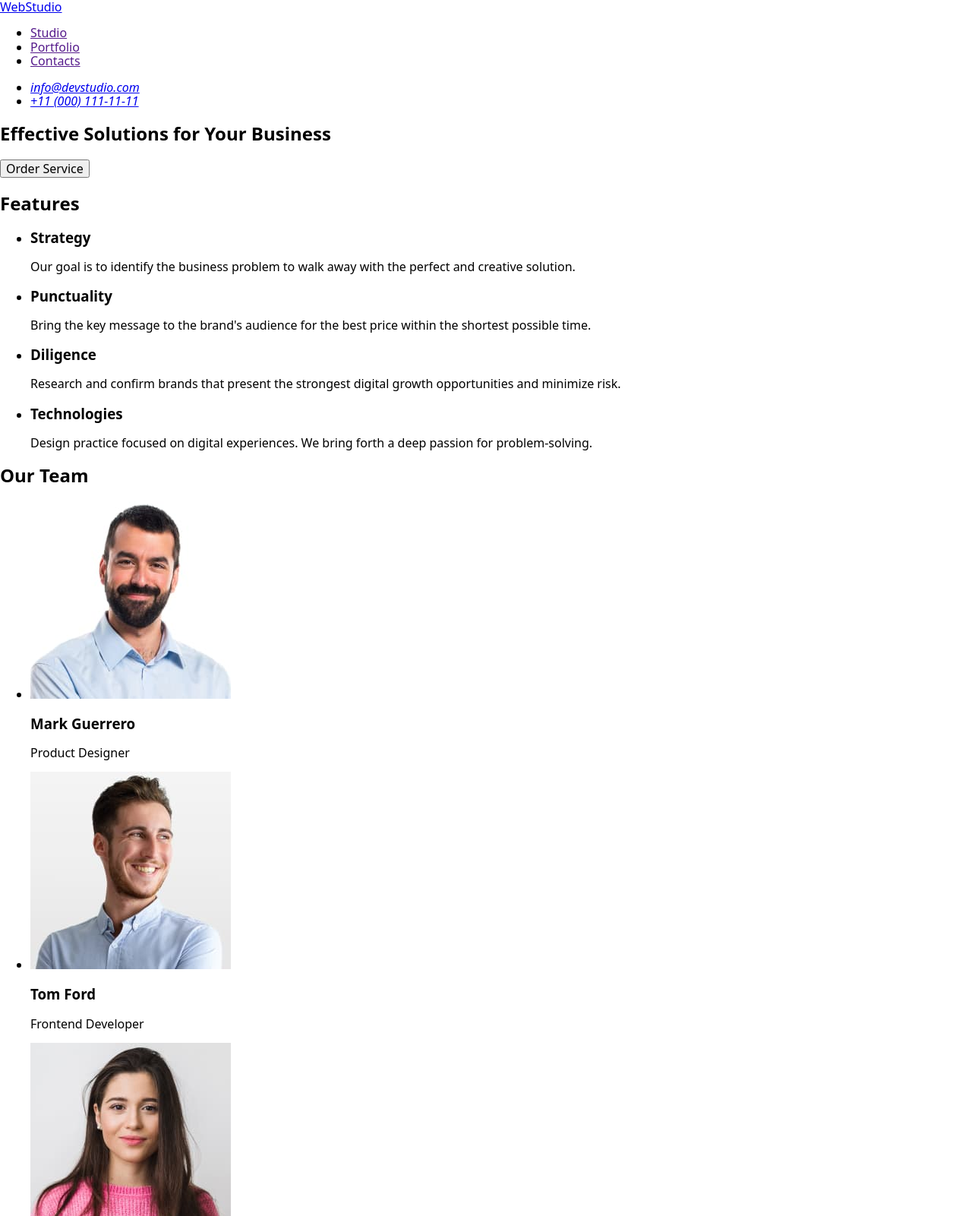
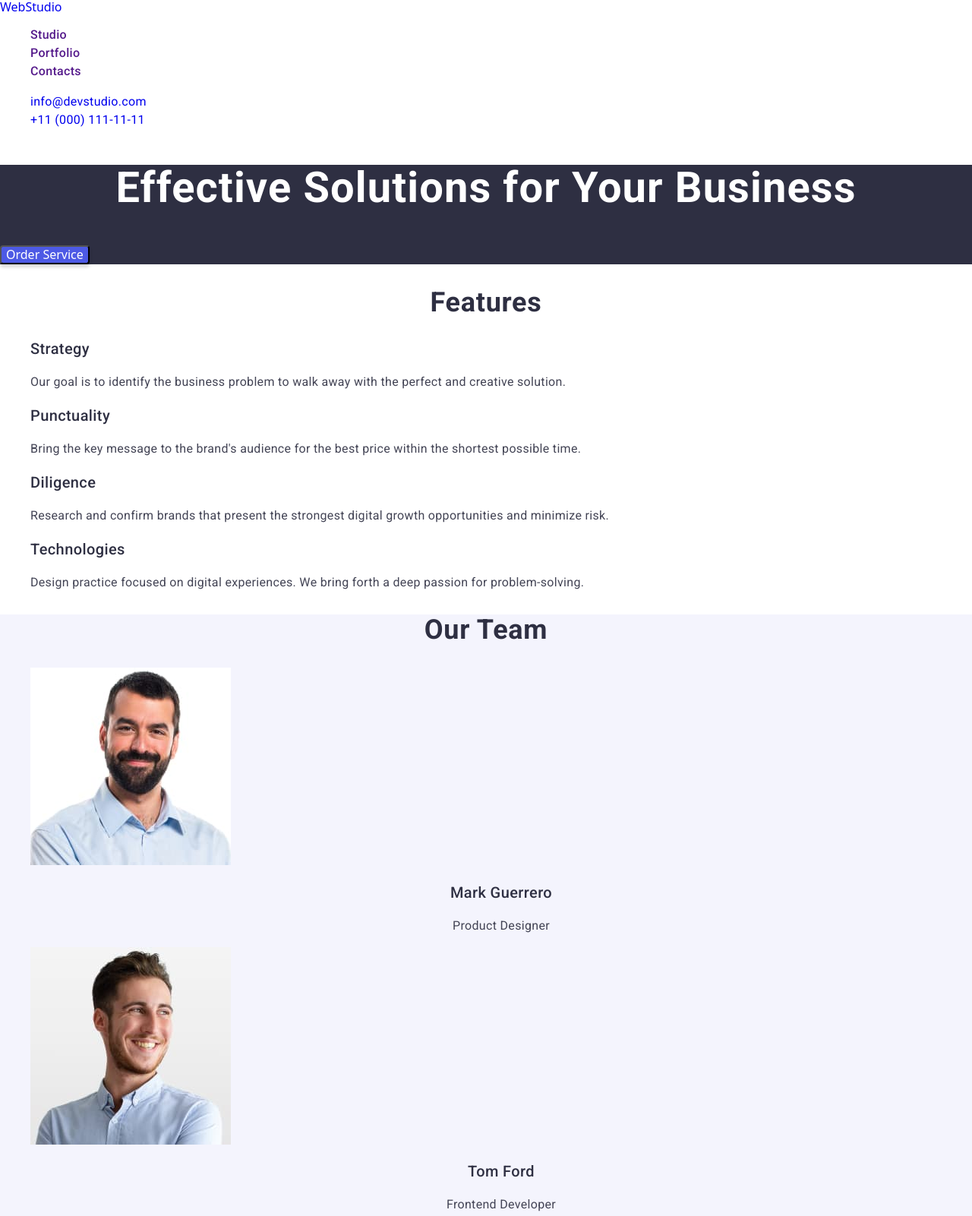
Before and after one commit to Vasylievcode/goit-markup-hw-02, a plain HTML site: page index.html in a window 1280 px wide. Shown: the top 1601 px of the page at 76% size. Drawn offline with nearby package versions, Linux system fonts and the light colour scheme.

Commit message:
html+css(without logo) NOT clean code

```diff
--- a/css/styles.css
+++ b/css/styles.css
@@ -13,3 +13,162 @@
   --white-background: #ffffff;
   --modal-background: #fcfcfc;
 }
+
+/* Reset */
+
+ul {
+  list-style: none;
+}
+a {
+  text-decoration: none;
+}
+
+/* Header */
+.nav {
+  color: var(--dark);
+  font-family: Roboto;
+  font-size: 16px;
+  font-style: normal;
+  font-weight: 500;
+  line-height: 24px; /* 150% */
+  letter-spacing: 0.32px;
+}
+.address {
+  color: var(--text);
+  font-family: Roboto;
+  font-size: 16px;
+  font-style: normal;
+  font-weight: 400;
+  line-height: 24px; /* 150% */
+  letter-spacing: 0.32px;
+}
+
+/* Hero */
+.hero {
+  background: var(--dark);
+}
+.hero-header {
+  color: var(--white-background);
+  text-align: center;
+  font-family: Roboto;
+  font-size: 56px;
+  font-style: normal;
+  font-weight: 700;
+  line-height: 60px; /* 107.143% */
+  letter-spacing: 1.12px;
+}
+.button {
+  color: var(--white-background);
+  border-radius: 4px;
+  background: var(--iris, #4d5ae5);
+  box-shadow: 0px 4px 4px 0px rgba(0, 0, 0, 0.15);
+}
+
+/* Features */
+.features-header {
+  color: var(--dark);
+  text-align: center;
+  font-family: Roboto;
+  font-size: 36px;
+  font-style: normal;
+  font-weight: 700;
+  line-height: 40px; /* 111.111% */
+  letter-spacing: 0.72px;
+  text-transform: capitalize;
+}
+.features-title {
+  color: var(--dark);
+  font-family: Roboto;
+  font-size: 20px;
+  font-style: normal;
+  font-weight: 500;
+  line-height: 24px; /* 120% */
+  letter-spacing: 0.4px;
+}
+.features-text {
+  color: var(--text);
+  font-family: Roboto;
+  font-size: 16px;
+  font-style: normal;
+  font-weight: 400;
+  line-height: 24px; /* 150% */
+  letter-spacing: 0.32px;
+}
+/* Our Team */
+.team-section {
+  background: var(--light);
+}
+.team-header {
+  color: var(--dark);
+  text-align: center;
+  font-family: Roboto;
+  font-size: 36px;
+  font-style: normal;
+  font-weight: 700;
+  line-height: 40px; /* 111.111% */
+  letter-spacing: 0.72px;
+  text-transform: capitalize;
+}
+.team-title {
+  color: var(--dark);
+  text-align: center;
+  font-family: Roboto;
+  font-size: 20px;
+  font-style: normal;
+  font-weight: 500;
+  line-height: 24px; /* 120% */
+  letter-spacing: 0.4px;
+}
+.team-text {
+  color: var(--text);
+  text-align: center;
+  font-family: Roboto;
+  font-size: 16px;
+  font-style: normal;
+  font-weight: 400;
+  line-height: 24px; /* 150% */
+  letter-spacing: 0.32px;
+}
+/* Our Portfolio */
+.portfolio-header {
+  color: var(--dark);
+  text-align: center;
+  font-family: Roboto;
+  font-size: 36px;
+  font-style: normal;
+  font-weight: 700;
+  line-height: 40px; /* 111.111% */
+  letter-spacing: 0.72px;
+  text-transform: capitalize;
+}
+.portfolio-title {
+  color: var(--dark);
+  font-family: Roboto;
+  font-size: 20px;
+  font-style: normal;
+  font-weight: 500;
+  line-height: 24px; /* 120% */
+  letter-spacing: 0.4px;
+}
+.portfolio-text {
+  color: var(--text);
+  font-family: Roboto;
+  font-size: 16px;
+  font-style: normal;
+  font-weight: 400;
+  line-height: 24px; /* 150% */
+  letter-spacing: 0.32px;
+}
+/* Footer */
+.footer {
+  background-color: var(--dark);
+}
+.footer-text {
+  color: var(--light);
+  font-family: Roboto;
+  font-size: 16px;
+  font-style: normal;
+  font-weight: 400;
+  line-height: 24px; /* 150% */
+  letter-spacing: 0.32px;
+}
--- a/index.html
+++ b/index.html
@@ -22,14 +22,14 @@
       <!-- Header -->
       <nav>
         <a class="logo" href="./index.html">WebStudio</a>
-        <ul>
+        <ul class="nav">
           <li><a href="">Studio</a></li>
           <li><a href="">Portfolio</a></li>
           <li><a href="">Contacts</a></li>
         </ul>
       </nav>
       <address>
-        <ul>
+        <ul class="address">
           <li>
             <a href="mailto:info@devstudio.com">info@devstudio.com</a>
           </li>
@@ -41,48 +41,48 @@
     </header>
     <!-- Main -->
     <main>
-      <section>
+      <section class="hero">
         <!-- Hero -->
-        <h1>Effective Solutions for Your Business</h1>
-        <button type="button">Order Service</button>
+        <h1 class="hero-header">Effective Solutions for Your Business</h1>
+        <button type="button" class="button">Order Service</button>
       </section>
       <section>
         <!-- Features -->
-        <h2>Features</h2>
+        <h2 class="features-header">Features</h2>
         <ul>
           <li>
-            <h3>Strategy</h3>
-            <p>
+            <h3 class="features-title">Strategy</h3>
+            <p class="features-text">
               Our goal is to identify the business problem to walk away with the
               perfect and creative solution.
             </p>
           </li>
           <li>
-            <h3>Punctuality</h3>
-            <p>
+            <h3 class="features-title">Punctuality</h3>
+            <p class="features-text">
               Bring the key message to the brand's audience for the best price
               within the shortest possible time.
             </p>
           </li>
           <li>
-            <h3>Diligence</h3>
-            <p>
+            <h3 class="features-title">Diligence</h3>
+            <p class="features-text">
               Research and confirm brands that present the strongest digital
               growth opportunities and minimize risk.
             </p>
           </li>
           <li>
-            <h3>Technologies</h3>
-            <p>
+            <h3 class="features-title">Technologies</h3>
+            <p class="features-text">
               Design practice focused on digital experiences. We bring forth a
               deep passion for problem-solving.
             </p>
           </li>
         </ul>
       </section>
-      <section>
+      <section class="team-section">
         <!-- Our Team -->
-        <h2>Our Team</h2>
+        <h2 class="team-header">Our Team</h2>
         <ul>
           <li>
             <img
@@ -90,13 +90,13 @@
               alt="Mark Guerrero"
               width="264"
             />
-            <h3>Mark Guerrero</h3>
-            <p>Product Designer</p>
+            <h3 class="team-title">Mark Guerrero</h3>
+            <p class="team-text">Product Designer</p>
           </li>
           <li>
             <img src="./images/tomford.jpg" alt="Tom Ford" width="264" />
-            <h3>Tom Ford</h3>
-            <p>Frontend Developer</p>
+            <h3 class="team-title">Tom Ford</h3>
+            <p class="team-text">Frontend Developer</p>
           </li>
           <li>
             <img
@@ -104,8 +104,8 @@
               alt="Camila Garcia"
               width="264"
             />
-            <h3>Camila Garcia</h3>
-            <p>Marketing</p>
+            <h3 class="team-title">Camila Garcia</h3>
+            <p class="team-text">Marketing</p>
           </li>
           <li>
             <img
@@ -113,14 +113,14 @@
               alt="Daniel Wilson"
               width="264"
             />
-            <h3>Daniel Wilson</h3>
-            <p>UI Designer</p>
+            <h3 class="team-title">Daniel Wilson</h3>
+            <p class="team-text">UI Designer</p>
           </li>
         </ul>
       </section>
       <section>
         <!-- Our Portfolio -->
-        <h2>Our Portfolio</h2>
+        <h2 class="portfolio-header" class="portfolio-text">Our Portfolio</h2>
         <ul>
           <li>
             <a
@@ -129,52 +129,52 @@
                 alt=""
                 width="360"
               />
-              <h3>Banking App</h3>
-              <p>App</p></a
+              <h3 class="portfolio-title">Banking App</h3>
+              <p class="portfolio-text">App</p></a
             >
           </li>
           <li>
             <a
               ><img src="./images/cashlesspayment.jpg" alt="" width="360" />
-              <h3>Cashless Payment</h3>
-              <p>Marketing</p></a
+              <h3 class="portfolio-title">Cashless Payment</h3>
+              <p class="portfolio-text">Marketing</p></a
             >
           </li>
           <li>
             <a
               ><img src="./images/meditationapp.jpg" alt="" width="360" />
-              <h3>Meditation App</h3>
-              <p>App</p></a
+              <h3 class="portfolio-title">Meditation App</h3>
+              <p class="portfolio-text">App</p></a
             >
           </li>
           <li>
             <a
               ><img src="./images/texiservice.jpg" alt="" width="360" />
-              <h3>Taxi Service</h3>
-              <p>Marketing</p></a
+              <h3 class="portfolio-title">Taxi Service</h3>
+              <p class="portfolio-text">Marketing</p></a
             >
           </li>
           <li>
             <a
               ><img src="./images/screenillustrations.jpg" alt="" width="360" />
-              <h3>Screen Illustrations</h3>
-              <p>Design</p></a
+              <h3 class="portfolio-title">Screen Illustrations</h3>
+              <p class="portfolio-text">Design</p></a
             >
           </li>
           <li>
             <a
               ><img src="./images/onlinecources.jpg" alt="" width="360" />
-              <h3>Online Courses</h3>
-              <p>Marketing</p></a
+              <h3 class="portfolio-title">Online Courses</h3>
+              <p class="portfolio-text">Marketing</p></a
             >
           </li>
         </ul>
       </section>
     </main>
-    <footer>
+    <footer class="footer">
       <!-- Footer -->
       <a href="./index.html">WebStudio</a>
-      <p>
+      <p class="footer-text">
         Increase the flow of customers and sales for your business with digital
         marketing & growth solutions.
       </p>
```
